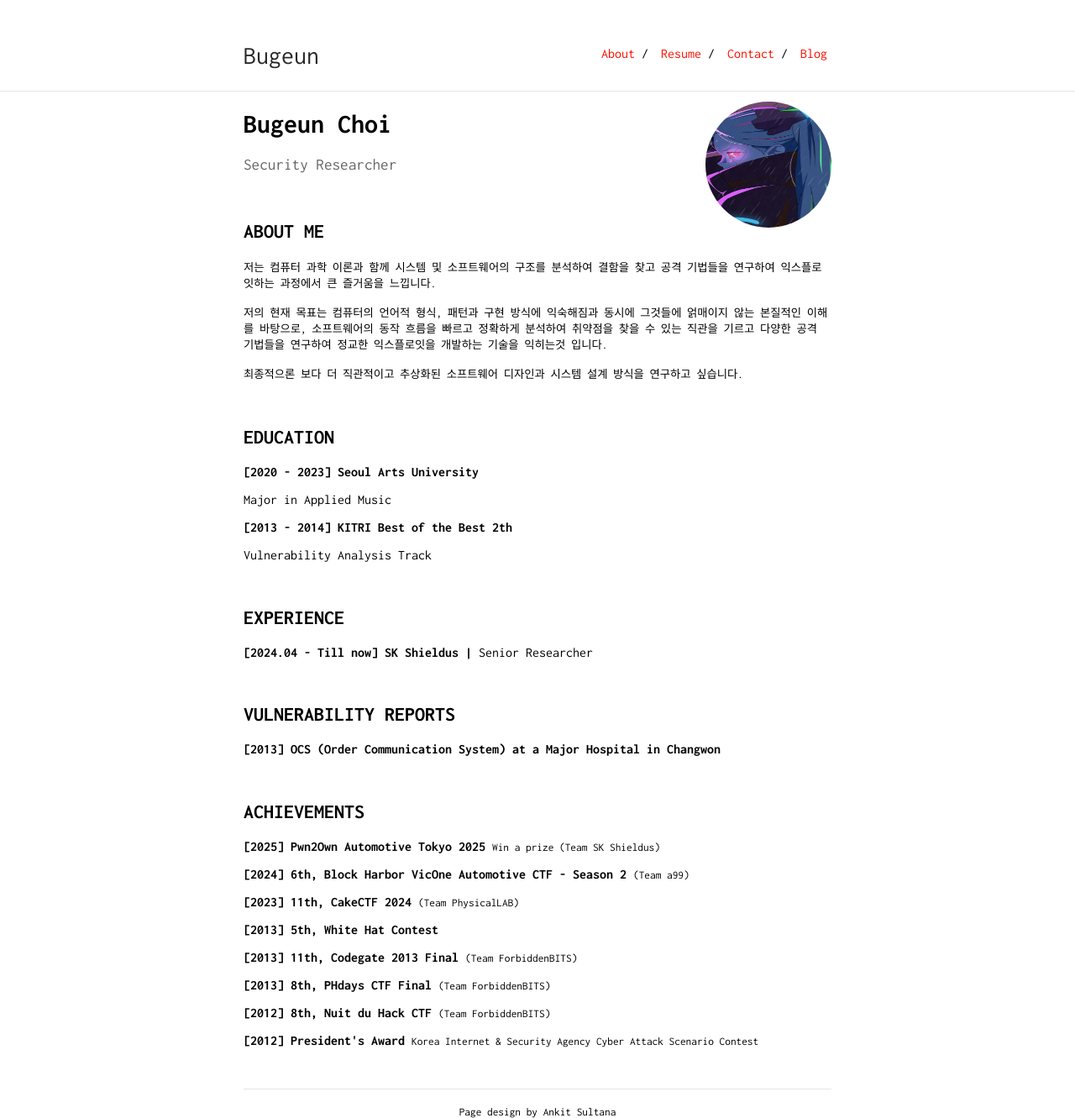
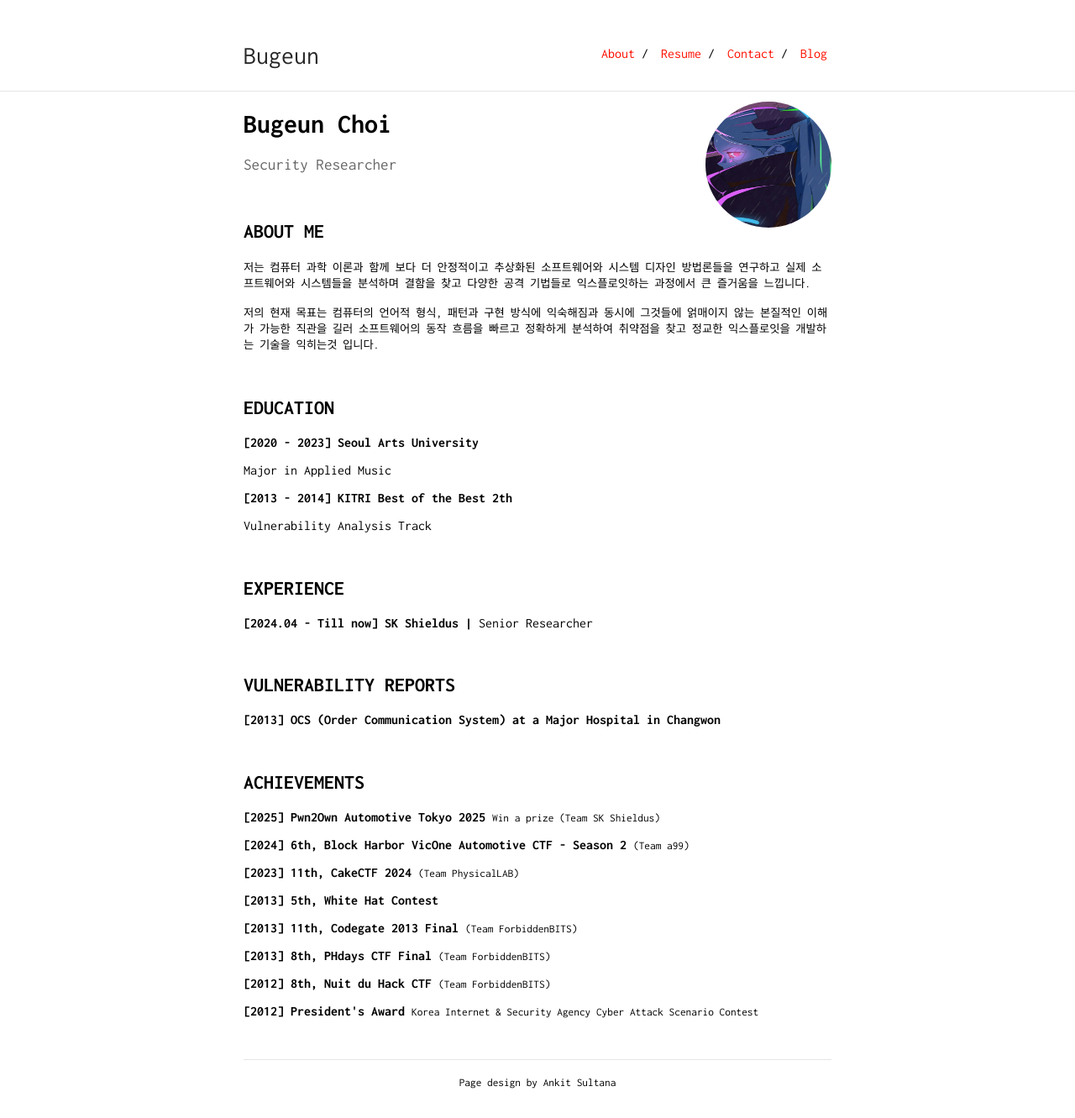
Before and after one commit to Bugeun/bugeun.github.io, a Jekyll site: the page built from index.md, in a window 1280 px wide. Shown: the whole page at 84% size. Built offline with Jekyll 4.4.1, drawn with Linux system fonts in a browser that asks for light colours; after the commit the page ends 1296 px from its top, so only the background shows below that.

Commit message:
Update index.md

```diff
--- a/index.md
+++ b/index.md
@@ -11,11 +11,9 @@ Security Researcher
 
 ## ABOUT ME
 
-<p><small>저는 컴퓨터 과학 이론과 함께 시스템 및 소프트웨어의 구조를 분석하여 결함을 찾고 공격 기법들을 연구하여 익스플로잇하는 과정에서 큰 즐거움을 느낍니다.</small></p>
+<p><small>저는 컴퓨터 과학 이론과 함께 보다 더 안정적이고 추상화된 소프트웨어와 시스템 디자인 방법론들을 연구하고 실제 소프트웨어와 시스템들을 분석하며 결함을 찾고 다양한 공격 기법들로 익스플로잇하는 과정에서 큰 즐거움을 느낍니다.</small></p>
 
-<p><small>저의 현재 목표는 컴퓨터의 언어적 형식, 패턴과 구현 방식에 익숙해짐과 동시에 그것들에 얽매이지 않는 본질적인 이해를 바탕으로, 소프트웨어의 동작 흐름을 빠르고 정확하게 분석하여 취약점을 찾을 수 있는 직관을 기르고 다양한 공격 기법들을 연구하여 정교한 익스플로잇을 개발하는 기술을 익히는것 입니다.</small></p>
-
-<p><small>최종적으론 보다 더 직관적이고 추상화된 소프트웨어 디자인과 시스템 설계 방식을 연구하고 싶습니다.</small></p>
+<p><small>저의 현재 목표는 컴퓨터의 언어적 형식, 패턴과 구현 방식에 익숙해짐과 동시에 그것들에 얽매이지 않는 본질적인 이해가 가능한 직관을 길러 소프트웨어의 동작 흐름을 빠르고 정확하게 분석하여 취약점을 찾고 정교한 익스플로잇을 개발하는 기술을 익히는것 입니다.</small></p>
 
 
 &nbsp;
```
